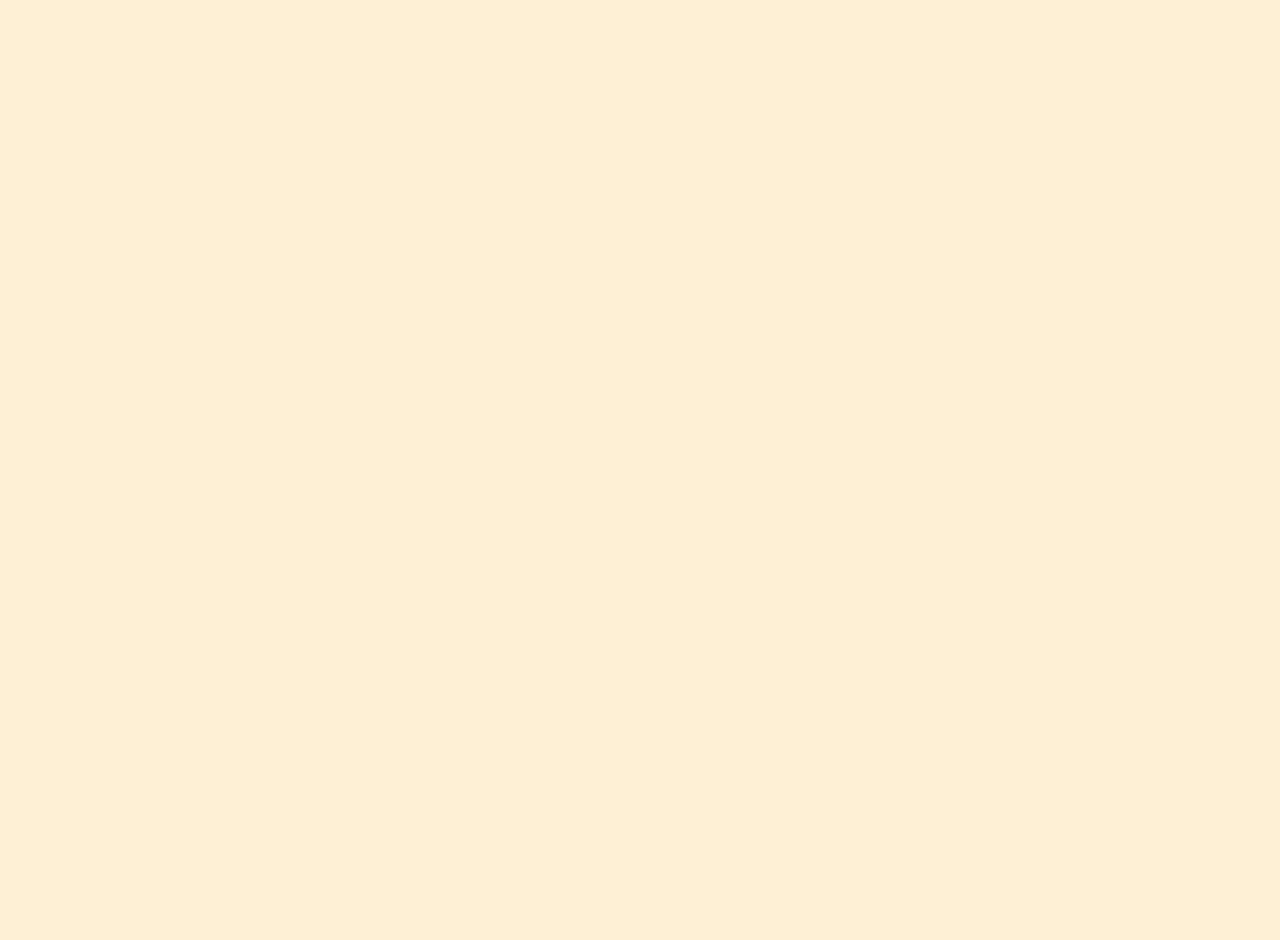
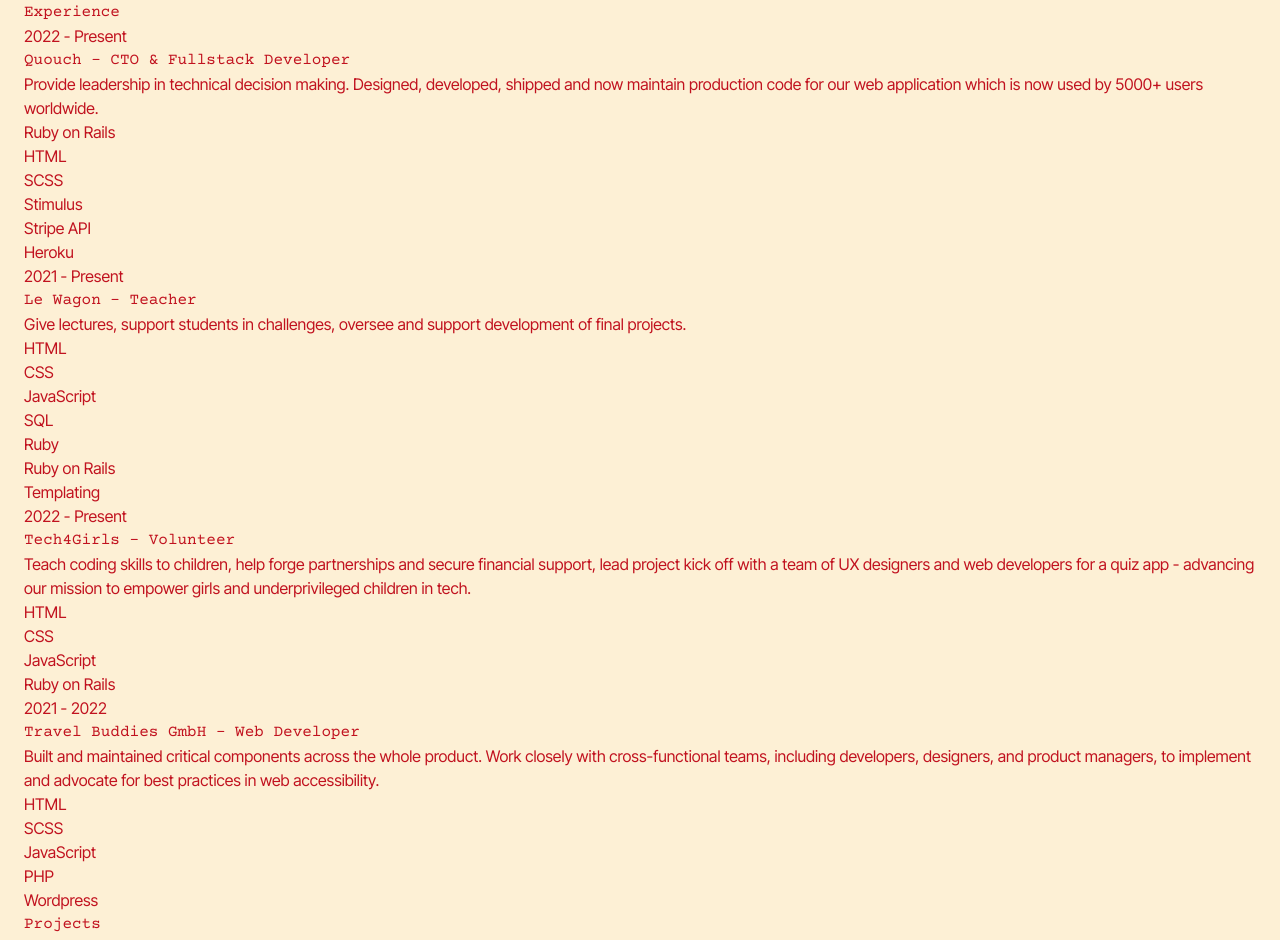
Before and after one commit to lisbethpurrucker/portfolio, a SvelteKit app: page / in a window 1280 px wide. Shown: the part 400-1340 px from the top of the page. Before the commit the page ends 800 px from the top, so only its background shows below. Built offline with nearby package versions, Linux system fonts and the light colour scheme.

Commit message:
add content to experience, projects and yoga sections

```diff
--- a/src/components/Main.svelte
+++ b/src/components/Main.svelte
@@ -1 +1,79 @@
-<p>Passionate about fostering environmental and social impact, I actively seek collaborations with brands and projects that align with these values, while also supporting female-founded/led and LGBTQI+ initiatives. Together, we work towards a better future, leveraging my expertise as a Fullstack Developer and active member of the queer and social tech community.</p>
+<section id="about">
+	<h2>About</h2>
+	<p>Passionate about fostering environmental and social impact, I actively seek collaborations with brands and projects that align with these values, while also supporting female-founded/led and LGBTQI+ initiatives. Together, we work towards a better future, leveraging my expertise as a Fullstack Developer and active member of the queer and social tech community.</p>
+</section>
+
+<section id="experience">
+	<h2>Experience</h2>
+	<ul>
+		<li>
+			<span>2022 - Present</span>
+			<h3>Quouch - CTO & Fullstack Developer</h3>
+			<p>Provide leadership in technical decision making. Designed, developed, shipped and now maintain production code for our web application which is now used by 5000+ users worldwide.</p>
+			<ul>
+				<li>Ruby on Rails</li>
+				<li>HTML</li>
+				<li>SCSS</li>
+				<li>Stimulus</li>
+				<li>Stripe API</li>
+				<li>Heroku</li>
+			</ul>
+		</li>
+		<li>
+			<span>2021 - Present</span>
+			<h3>Le Wagon - Teacher</h3>
+			<p>Give lectures, support students in challenges, oversee and support development of final projects.</p>
+			<ul>
+				<li>HTML</li>
+				<li>CSS</li>
+				<li>JavaScript</li>
+				<li>SQL</li>
+				<li>Ruby</li>
+				<li>Ruby on Rails</li>
+				<li>Templating</li>
+			</ul>
+		</li>
+		<li>
+			<span>2022 - Present</span>
+			<h3>Tech4Girls - Volunteer</h3>
+			<p>Teach coding skills to children, help forge partnerships and secure financial support, lead project kick off with a team of UX designers and web developers for a quiz app - advancing our mission to empower girls and underprivileged children in tech.</p>
+			<ul>
+				<li>HTML</li>
+				<li>CSS</li>
+				<li>JavaScript</li>
+				<li>Ruby on Rails</li>
+			</ul>
+		</li>
+		<li>
+			<span>2021 - 2022</span>
+			<h3>Travel Buddies GmbH - Web Developer</h3>
+			<p>Built and maintained critical components across the whole product. Work closely with cross-functional teams, including developers, designers, and product managers, to implement and advocate for best practices in web accessibility.</p>
+			<ul>
+				<li>HTML</li>
+				<li>SCSS</li>
+				<li>JavaScript</li>
+				<li>PHP</li>
+				<li>Wordpress</li>
+			</ul>
+		</li>
+	</ul>
+
+</section>
+<section id="projects">
+	<h2>Projects</h2>
+	<ul>
+		<li></li>
+		<li></li>
+		<li></li>
+	</ul>
+
+</section>
+<section id="yoga">
+	<h2>Yoga</h2>
+	<p>The practice of yoga has been the biggest part of my life besides coding. When I first got into it in 2019, I had to step back from intense exercise and honestly just saw it as a way of movement without stretching my physical abilities. It quickly became an anchor in my life whenever I need grounding. I practice physical yoga on a daily basis, but more importantly do I practice yoga with every breath I take.</p>
+	<p>In February 2024, I completed my 200 hours YTT in Rishikesh, India.</p>
+</section>
+<section id="contact">
+	<h2>Contact</h2>
+
+</section>
```
